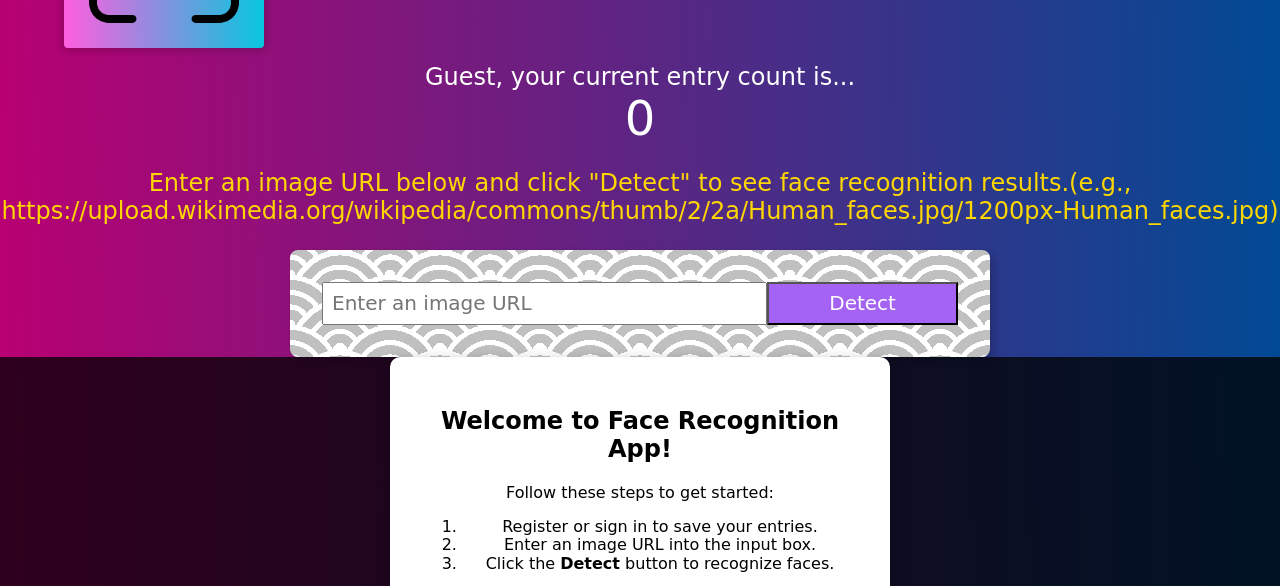
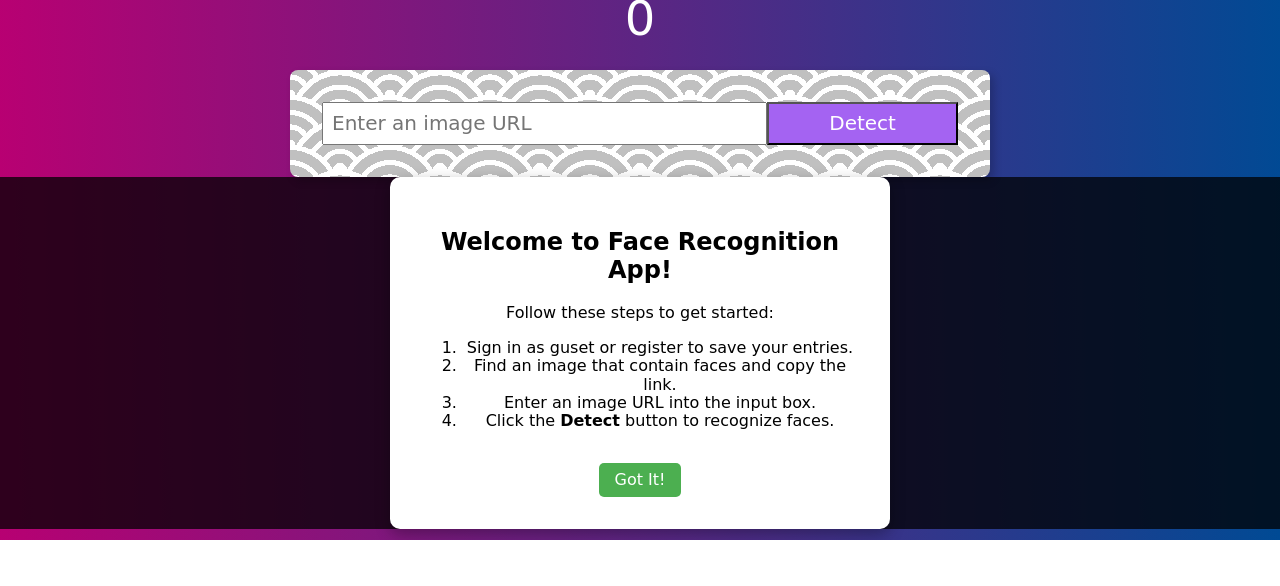
Before and after one commit to szbillyang/Face-Recognition, a React (Create React App) app: page / in a window 1280 px wide. Both pictures are taken after a click on the element "Guest". Shown: the part 260-846 px from the top of the page. After the commit the page ends 800 px from the top, so only its background shows below. Built offline with nearby package versions, Linux system fonts and the light colour scheme.

Commit message:
instructions

```diff
--- a/src/components/ImageLinkForm/ImageLinkForm.js
+++ b/src/components/ImageLinkForm/ImageLinkForm.js
@@ -5,7 +5,7 @@
   return (
     <div>
       <p className='f3 yellow'>
-        {'Enter an image URL below and click "Detect" to see face recognition results.(e.g., https://upload.wikimedia.org/wikipedia/commons/thumb/2/2a/Human_faces.jpg/1200px-Human_faces.jpg)'}
+        {/* {'Enter an image URL below and click "Detect" to see face recognition results.'} */}
       </p>
       <div className='center'>
         <div className='form center pa4 br3 shadow-5'>
--- a/src/components/Instruction/Instruction.js
+++ b/src/components/Instruction/Instruction.js
@@ -19,7 +19,8 @@
       <h2>Welcome to Face Recognition App!</h2>
       <p>Follow these steps to get started:</p>
       <ol>
-        <li>Register or sign in to save your entries.</li>
+        <li>Sign in as guset or register to save your entries.</li>
+        <li>Find an image that contain faces and copy the link.</li>
         <li>Enter an image URL into the input box.</li>
         <li>Click the <strong>Detect</strong> button to recognize faces.</li>
       </ol>
--- a/src/components/Logo/Logo.js
+++ b/src/components/Logo/Logo.js
@@ -11,7 +11,7 @@
     <>
       {!isMobile && (
         <div className='ma3 mt0 ml5'>
-          <Tilt className="Tilt br2 shadow-2" style={{ height: 200, width: 200 }}>
+          <Tilt className="Tilt br2 shadow-2" style={{ height: 100, width: 100 }}>
             <div className="Tilt-inner pa3">
               <img alt='logo' src={logo} />
             </div>
```
